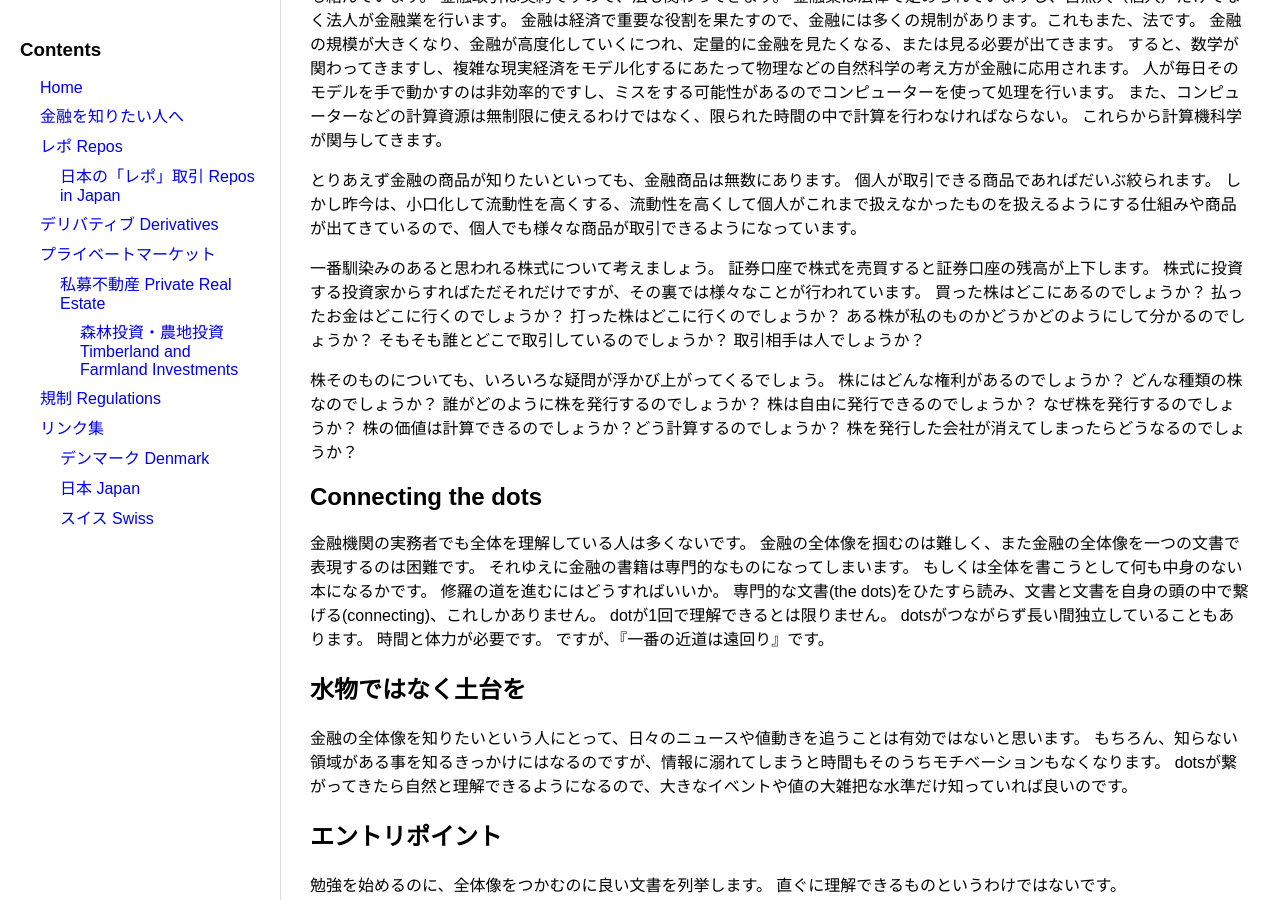
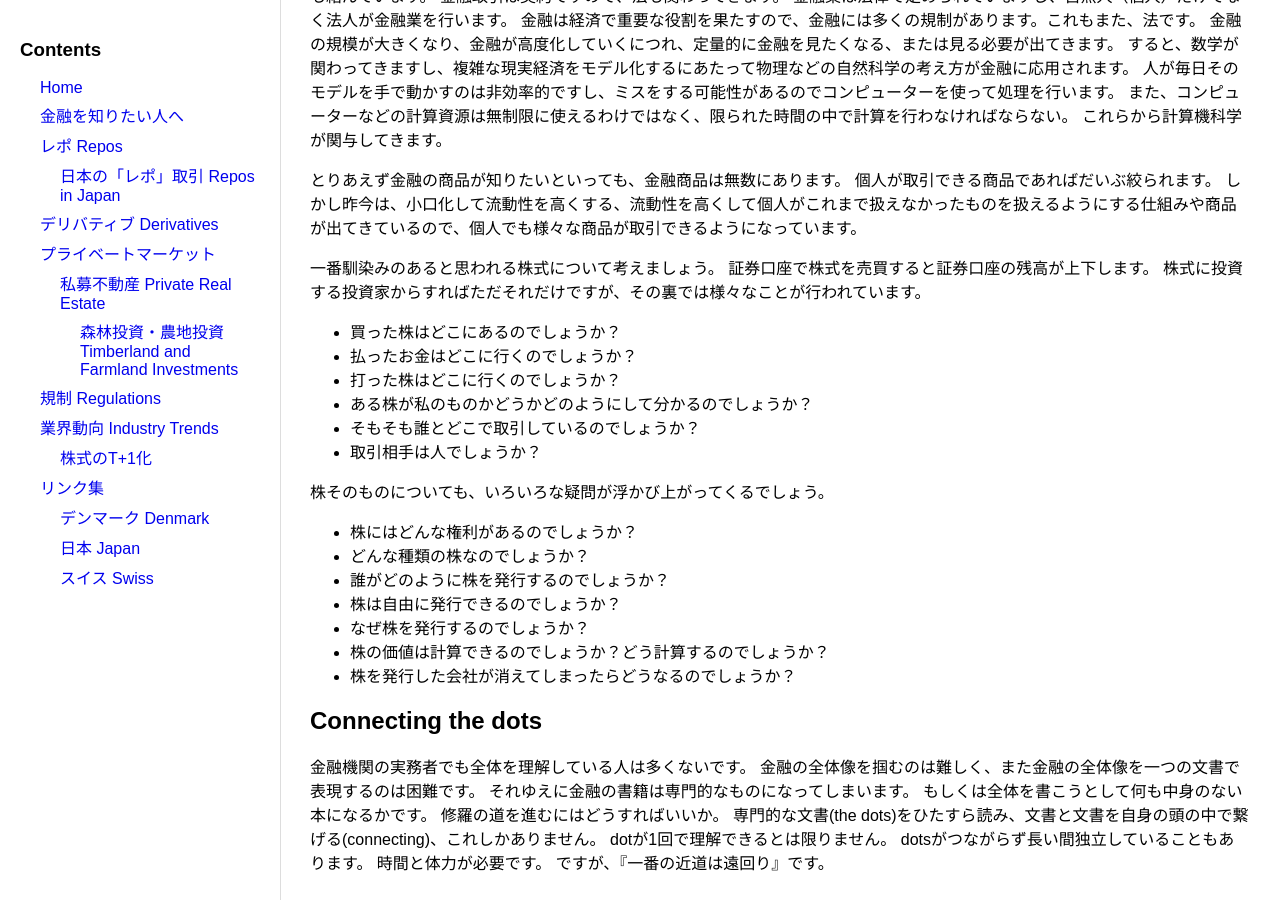
Before and after one commit to Naoki-Yamamoto-codes/finance, a Jekyll site: the page built from _contents/for_learners.md, in a window 1280 px wide and 900 px high, scrolled down 410 px. Built offline with Jekyll 4.4.1, drawn with Linux system fonts in a browser that asks for light colours.

Commit message:
add equity tplus1

```diff
--- a/_contents/for_learners.md
+++ b/_contents/for_learners.md
@@ -32,21 +32,21 @@
 一番馴染みのあると思われる株式について考えましょう。
 証券口座で株式を売買すると証券口座の残高が上下します。
 株式に投資する投資家からすればただそれだけですが、その裏では様々なことが行われています。
-買った株はどこにあるのでしょうか？
-払ったお金はどこに行くのでしょうか？
-打った株はどこに行くのでしょうか？
-ある株が私のものかどうかどのようにして分かるのでしょうか？
-そもそも誰とどこで取引しているのでしょうか？
-取引相手は人でしょうか？
+- 買った株はどこにあるのでしょうか？
+- 払ったお金はどこに行くのでしょうか？
+- 打った株はどこに行くのでしょうか？
+- ある株が私のものかどうかどのようにして分かるのでしょうか？
+- そもそも誰とどこで取引しているのでしょうか？
+- 取引相手は人でしょうか？
 
 株そのものについても、いろいろな疑問が浮かび上がってくるでしょう。
-株にはどんな権利があるのでしょうか？
-どんな種類の株なのでしょうか？
-誰がどのように株を発行するのでしょうか？
-株は自由に発行できるのでしょうか？
-なぜ株を発行するのでしょうか？
-株の価値は計算できるのでしょうか？どう計算するのでしょうか？
-株を発行した会社が消えてしまったらどうなるのでしょうか？
+- 株にはどんな権利があるのでしょうか？
+- どんな種類の株なのでしょうか？
+- 誰がどのように株を発行するのでしょうか？
+- 株は自由に発行できるのでしょうか？
+- なぜ株を発行するのでしょうか？
+- 株の価値は計算できるのでしょうか？どう計算するのでしょうか？
+- 株を発行した会社が消えてしまったらどうなるのでしょうか？
 
 ## Connecting the dots
 金融機関の実務者でも全体を理解している人は多くないです。
--- a/_data/toc.yml
+++ b/_data/toc.yml
@@ -25,6 +25,12 @@
 - name: 規制 Regulations
   href: /contents/regulations/
 
+- name: 業界動向 Industry Trends
+  href: /contents/industry_trends/
+  items:
+    - name: 株式のT+1化
+      href: /contents/industry_trends/equity_tplus1/
+
 - name: リンク集
   href: /contents/links/
   items:
```
Also changed, not shown: _contents/industry_trends/equity_tplus1.md (added, +42 -0 lines), _contents/industry_trends/index.md (added, +7 -0 lines), history.md (+1 -0 lines).
